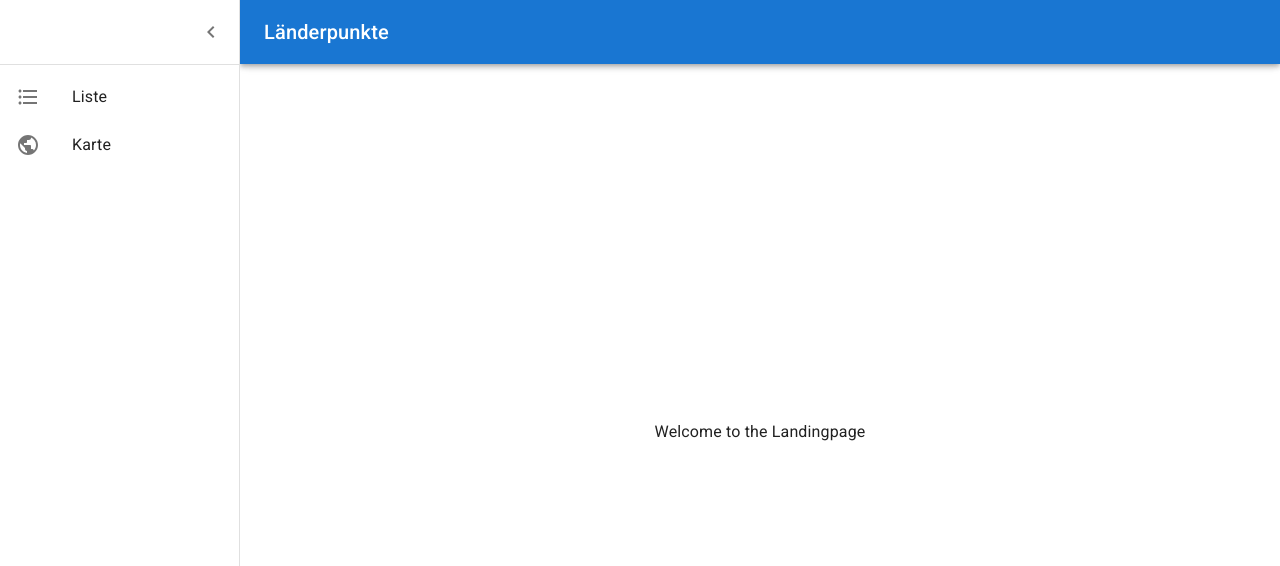
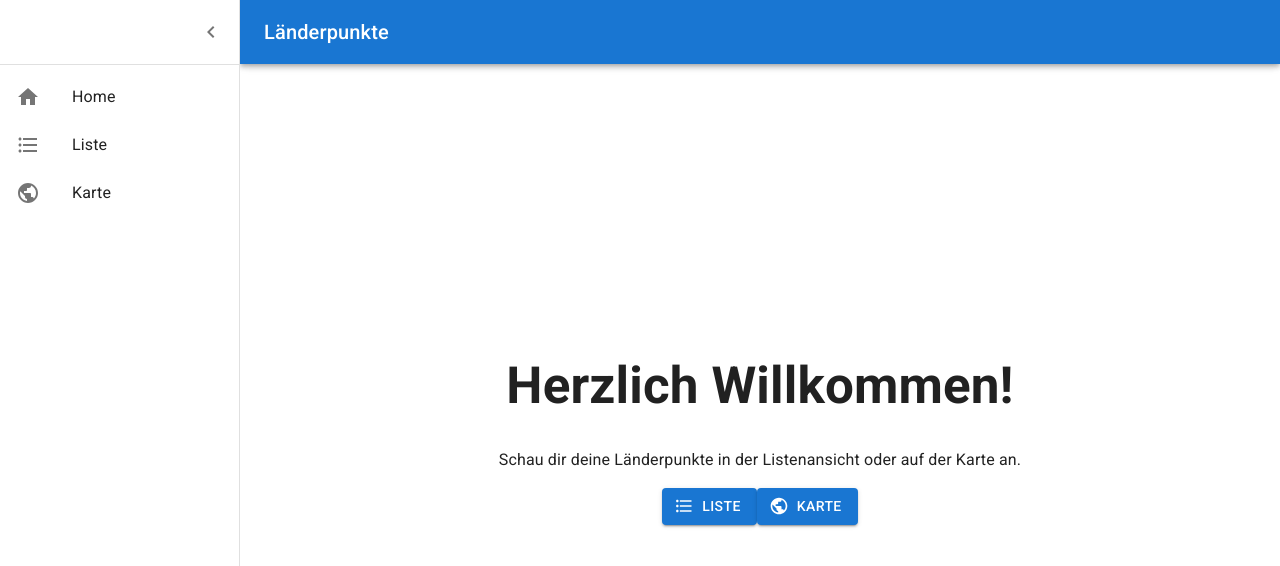
Before and after one commit to JohannDallmann/countrypoints-frontend, a React (Vite) app: page / in a window 1280 px wide. Both pictures are taken after a click on the button "open drawer". Shown: the top 566 px of the page. Built offline with nearby package versions, Linux system fonts and the light colour scheme.

Commit message:
navigation added

```diff
--- a/src/components/ListComponent.tsx
+++ b/src/components/ListComponent.tsx
@@ -36,9 +36,9 @@ export default function ListComponent() {
     ]
 
     const rows = [
-        { id: 1, nr: 1, date : new Date('2001-12-01'), country : 'Deutschland', game : 'Union 0:4 Frankfurt', stadium: 'Alte Försterei' },
-        { id: 2, nr: 2, date : new Date('2010-12-31'), country : 'Italien', game : 'Pula 1:3 Orrolese', stadium: 'Stadio Communale' },
-        { id: 3, nr: 3, date : new Date('2011-01-25'), country : 'Spanien', game : 'Espanyol 0:1 Atletico', stadium: 'Estadio del Prat' },
+        { id: 1, nr: 1, date : new Date('2001-12-01'), country : 'Deutschland', game : 'Team A 0:4 Team B', stadium: 'Stadion 1' },
+        { id: 2, nr: 2, date : new Date('2010-12-31'), country : 'Italien', game : 'Squadra A 1:3 Squadra B', stadium: 'Stadio 2' },
+        { id: 3, nr: 3, date : new Date('2011-01-25'), country : 'Spanien', game : 'Team C 0:1 Team D', stadium: 'Estadio 3' },
     ];
 
     return (
--- a/src/routing/Navbar.tsx
+++ b/src/routing/Navbar.tsx
@@ -18,6 +18,7 @@ import ListItemIcon from '@mui/material/ListItemIcon';
 import ListItemText from '@mui/material/ListItemText';
 import PublicIcon from '@mui/icons-material/Public';
 import FormatListBulletedIcon from '@mui/icons-material/FormatListBulleted';
+import HomeIcon from '@mui/icons-material/Home';
 import { Routes, Route, useNavigate } from 'react-router-dom';
 import Landingpage from '../views/Landingpage';
 import ListView from '../views/ListView';
@@ -98,7 +99,11 @@ export default function Navbar() {
     };
 
     const handleNavigation = (route: string) => {
-        navigate(route);
+        if (route === "/home"){
+            navigate("/");
+        } else {
+            navigate(route);
+        }
       };
 
     return (
@@ -145,7 +150,7 @@ export default function Navbar() {
                 </DrawerHeader>
                 <Divider />
                 <List>
-                    {['Liste', 'Karte'].map((text, index) => (
+                    {['Home','Liste', 'Karte'].map((text, index) => (
                         <ListItem key={text} disablePadding>
                             <ListItemButton onClick={() => handleNavigation(`/${text.toLowerCase().replace(' ', '')}`)}>
                                 <ListItemIcon>
@@ -156,6 +161,8 @@ export default function Navbar() {
                                                     return <FormatListBulletedIcon />;
                                                 case 'Karte':
                                                     return <PublicIcon />;
+                                                case 'Home':
+                                                    return <HomeIcon />;
                                                 default:
                                                     return null;
                                             }
--- a/src/views/Landingpage.tsx
+++ b/src/views/Landingpage.tsx
@@ -1,6 +1,26 @@
+import { Button, Typography } from "@mui/material";
+import PublicIcon from '@mui/icons-material/Public';
+import FormatListBulletedIcon from '@mui/icons-material/FormatListBulleted';
+import { useNavigate } from "react-router-dom";
 
 export default function Landingpage() {
+  const navigate = useNavigate();
   return (
-    <div>Welcome to the Landingpage</div>
+    <Typography sx={{ marginBottom: 2 }}>
+      <h1>Herzlich Willkommen!</h1>
+      <p>Schau dir deine Länderpunkte in der Listenansicht oder auf der Karte an.</p>
+      <Button
+        variant="contained"
+        onClick={() => navigate("/liste")}
+        startIcon={<FormatListBulletedIcon />}>
+        Liste
+      </Button>
+      <Button
+        variant="contained"
+        onClick={() => navigate("/karte")}
+        startIcon={<PublicIcon />}>
+        Karte
+      </Button>
+    </Typography>
   )
 }
```
